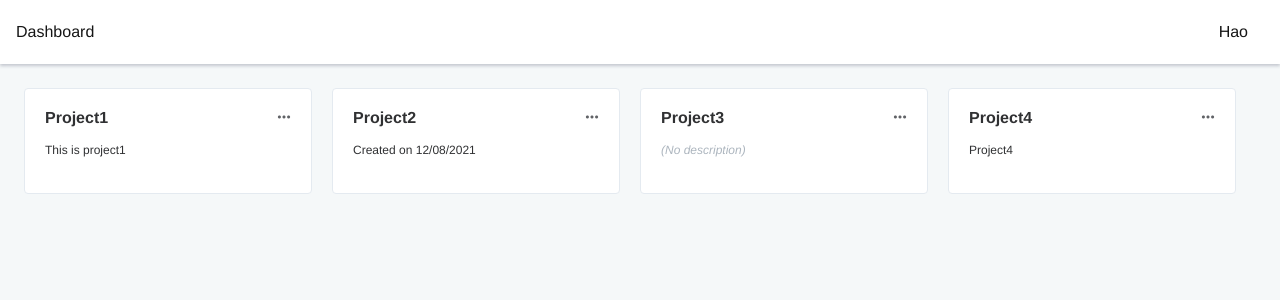
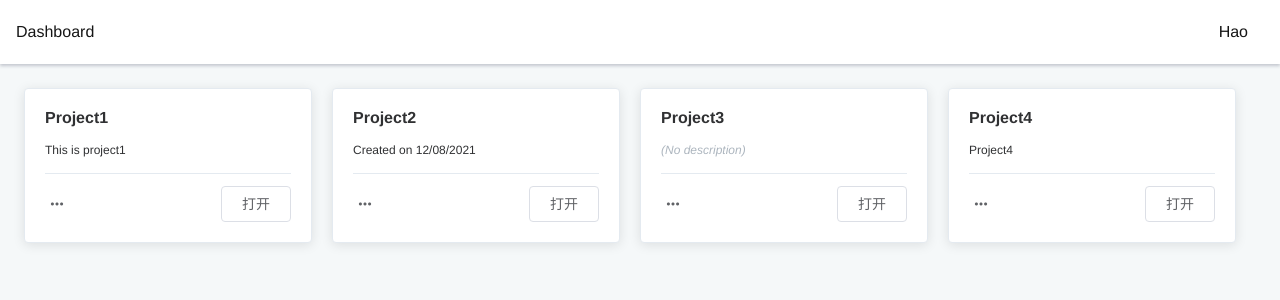
Before and after one commit to careerhao/dashboard, a Vue app: page /#/projects in a window 1280 px wide. Shown: the top 300 px of the page. Built offline with nearby package versions, Linux system fonts and the light colour scheme.

Commit message:
Make router working, styled the project card

```diff
--- a/src/components/project-card/ProjectCard.vue
+++ b/src/components/project-card/ProjectCard.vue
@@ -7,19 +7,9 @@
             :lg="6"
             class="project-card__col"
         >
-            <el-card shadow="hover" class="project-card__box">
+            <el-card shadow="always" class="project-card__box">
     		    <div class="project-card__header">
     			    <span><strong>{{ item.name }}</strong></span>
-                    <el-dropdown trigger="click">
-                        <span class="el-dropdown-link">
-                            <i class="el-icon-more el-icon--right"></i>
-                        </span>
-                        <el-dropdown-menu slot="dropdown">
-                            <el-dropdown-item icon="el-icon-edit">编辑</el-dropdown-item>
-                            <el-dropdown-item icon="el-icon-share" disabled>分享</el-dropdown-item>
-                            <el-dropdown-item icon="el-icon-delete" divided>删除</el-dropdown-item>
-                        </el-dropdown-menu>
-                        </el-dropdown>
   			    </div>
   			    <div class="project-card__description">
     			    <span class="project-card__description--none" v-if="item.description === ''">
@@ -29,6 +19,23 @@
                         {{ item.description }}
                     </span>
   			    </div>
+                <div class="project-card__footer">
+                    <div class="project-card__more-options">
+                        <el-dropdown trigger="click" class="project-card__more-options">
+                            <span class="el-dropdown-link">
+                                <i class="el-icon-more el-icon--right"></i>
+                            </span>
+                            <el-dropdown-menu slot="dropdown">
+                                <el-dropdown-item icon="el-icon-edit">编辑</el-dropdown-item>
+                                <el-dropdown-item icon="el-icon-share" disabled>分享</el-dropdown-item>
+                                <el-dropdown-item icon="el-icon-delete" divided>删除</el-dropdown-item>
+                            </el-dropdown-menu>
+                        </el-dropdown>
+                    </div>
+                    <div class="project-card__open">
+                        <el-button plain size="medium" @click.native="selectProject(item.id)">打开</el-button>
+                    </div>
+                </div>
             </el-card>
 		</el-col>
     </el-row>
@@ -40,12 +47,17 @@ export default {
     props: {
         projects: {
             required: true,
-            type: Object,
+            type: Array,
         },
         // isAdmin: {
         //     required: false,
         //     type: Boolean,
         // },
+    },
+    methods: {
+        selectProject(id) {
+            this.$emit('selectProject', id);
+        }
     }
 }
 </script>
@@ -67,10 +79,6 @@ export default {
         background-color: $white;
         border:1px solid $almost-gray;
         border-radius: $border-radius;
-
-        &:hover {
-            cursor: pointer;
-        }
     }
 
     &__header {
@@ -86,6 +94,14 @@ export default {
             color: $gray-light;
         }
     }
+    &__footer {
+        display: flex;
+        justify-content: space-between;
+        align-items: center;
+
+        padding-top: .75rem;
+        border-top: 1px solid $almost-gray;
+    }
 }
 
 
--- a/src/router.js
+++ b/src/router.js
@@ -4,51 +4,28 @@ import Router from 'vue-router'
 Vue.use(Router)
 
 export default new Router({
+	mode: 'hash',
 	routes: [
     	{
       		path: '/',
 			redirect: 'projects',
+			name: 'home',
+			alias: '/projects',
 			component: () => import('@/views/Home.vue'),
-			meta: {
-				title: 'Projects',
-			  },
 			children: [
 				{
 					path: 'projects',
 					props: true,
 					name: 'projectRoot',
 					component: () => import('@/views/project/ProjectRoot.vue'),
-					children: [
-					//   {
-					// 	path: ':projectId',
-					// 	component: import( '@/views/project/Project.vue'),
-					//   },
-					],
-				}
+				},
+				{
+					path:'projects/:id',
+					name: 'project',
+					props: true,
+					component: () => import( '@/views/project/Project.vue'),
+				},
 			]
-		},
-		{
-		  path: '/about',
-		  redirect: 'about',
-		  component: () => import('@/views/Home.vue'),
-		  children: [
-			  {
-				  path: 'about',
-				  name: 'about',
-				  component: () => import('@/views/About.vue'),
-				  children: [
-				  //   {
-				  // 	path: ':projectId',
-				  // 	component: import( '@/views/project/Project.vue'),
-				  //   },
-				  ],
-			  }
-		  ]
-	  	},
-		{
-      		path: '/about',
-      		name: 'about',
-      		component: () => import(/* webpackChunkName: "about" */ './views/About.vue')
 		},
 		{
 			path: '*',
--- a/src/views/project/Project.vue
+++ b/src/views/project/Project.vue
@@ -1,12 +1,15 @@
 <template>
     <div class="project">
-
+        Selected Project {{ this.$route.params.id }}
     </div>
 </template>
 
 <script>
 export default {
-
+    name: 'project',
+    data() {
+        return {};
+    }
 }
 </script>
 
--- a/src/views/project/ProjectRoot.vue
+++ b/src/views/project/ProjectRoot.vue
@@ -2,6 +2,7 @@
     <div class="project-root">
 		<ProjectCard
 			:projects="projects"
+			@selectProject="selectProject"
 		/>
     </div>
 </template>
@@ -17,22 +18,33 @@ export default {
 		return {
 			projects: [
 				{
+					id: '00000000-0000-0000-0000-000000000000',
 					name: 'Project1',
 					description: 'This is project1'
 				},
 				{
+					id: '00000000-0000-0000-0000-000000000001',
 					name: 'Project2',
 					description: 'Created on 12/08/2021'
 				},
 				{
+					id: '00000000-0000-0000-0000-000000000002',
 					name: 'Project3',
 					description: ''
 				},
 				{
+					id: '00000000-0000-0000-0000-000000000003',
 					name: 'Project4',
 					description: 'Project4'
 				},
 			]
+		}
+	},
+	methods: {
+		selectProject(id) {
+			this.$router.push({
+				path: `/projects/${id}`,
+			});
 		}
 	}
 }
```
